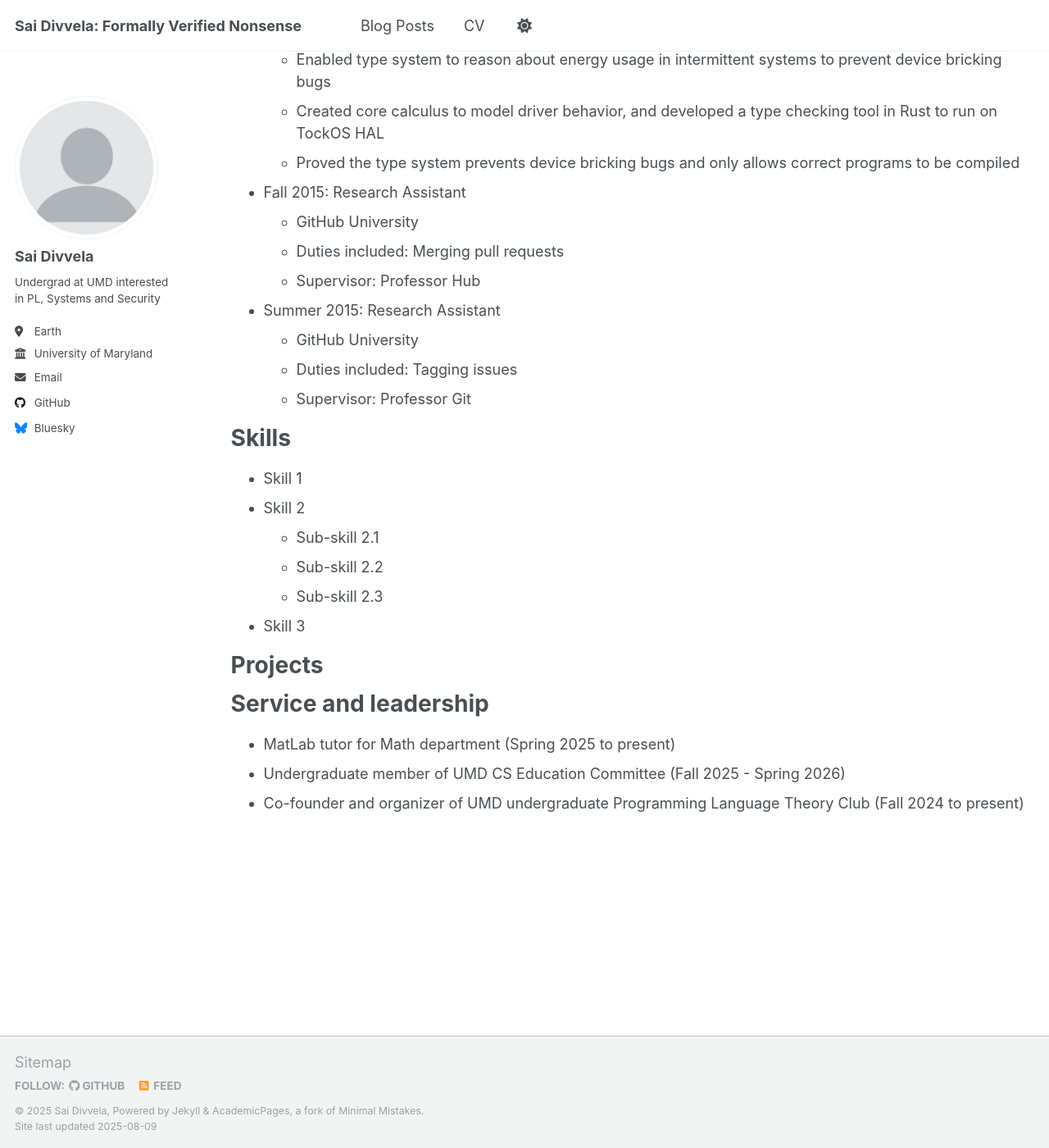
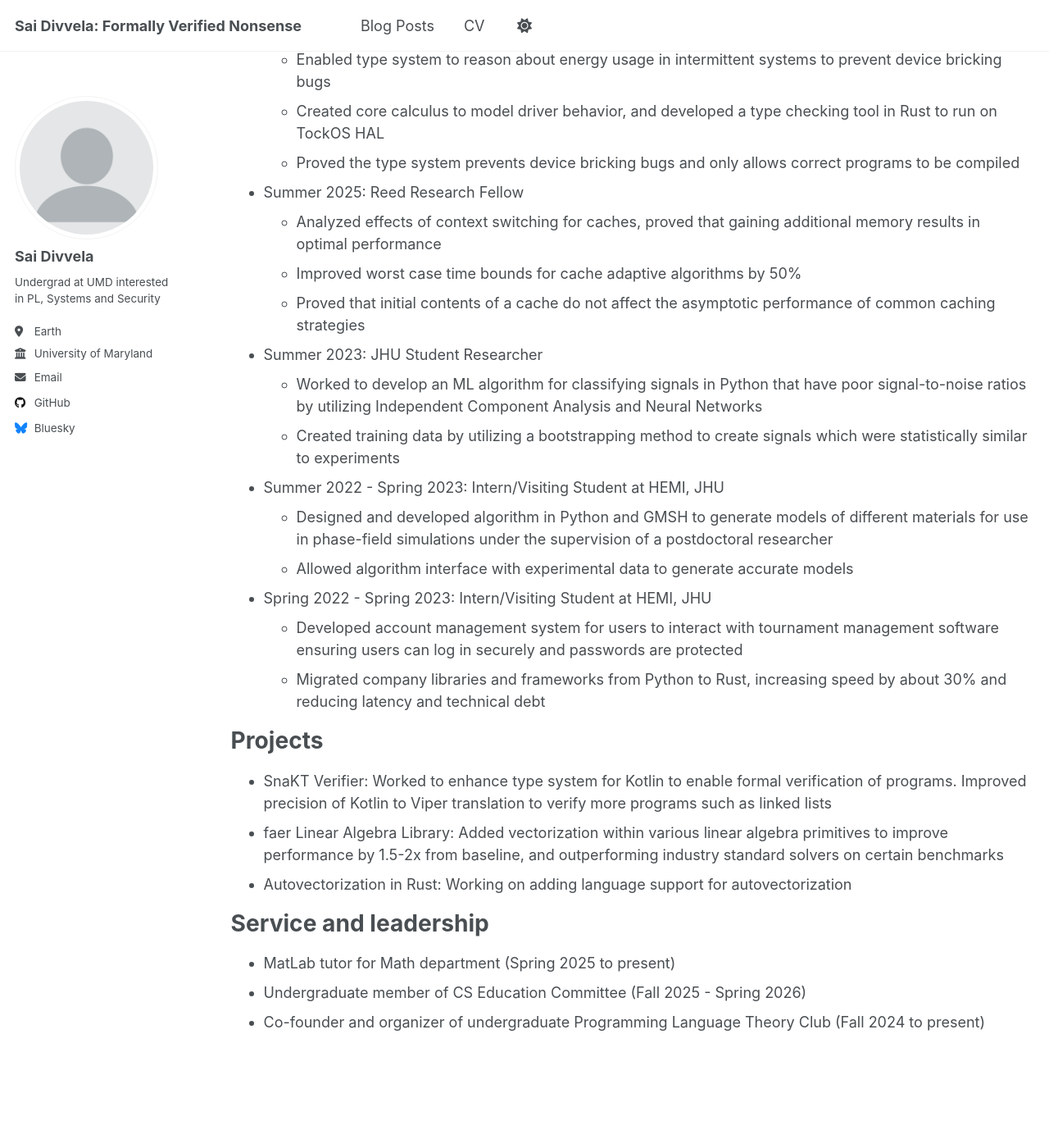
Before and after one commit to TheDeveloper101/thedeveloper101.github.io, a Jekyll site: the page built from _pages/cv.md, in a window 1280 px wide and 1400 px high, scrolled down 330 px. Shown: the whole window at 82% size. Built offline with Jekyll 4.4.1, drawn with Linux system fonts in a browser that asks for light colours; a script that is not in the unit is left out.

Commit message:
Update cv.md

```diff
--- a/_pages/cv.md
+++ b/_pages/cv.md
@@ -21,30 +21,31 @@ Work experience
   * Created core calculus to model driver behavior, and developed a type checking tool in Rust to run on TockOS HAL
   * Proved the type system prevents device bricking bugs and only allows correct programs to be compiled
 
-* Fall 2015: Research Assistant
-  * GitHub University
-  * Duties included: Merging pull requests
-  * Supervisor: Professor Hub
+* Summer 2025: Reed Research Fellow
+  * Analyzed effects of context switching for caches, proved that gaining additional memory results in optimal performance
+  * Improved worst case time bounds for cache adaptive algorithms by 50%
+  * Proved that initial contents of a cache do not affect the asymptotic performance of common caching strategies
 
-* Summer 2015: Research Assistant
-  * GitHub University
-  * Duties included: Tagging issues
-  * Supervisor: Professor Git
+* Summer 2023: JHU Student Researcher
+  * Worked to develop an ML algorithm for classifying signals in Python that have poor signal-to-noise ratios by utilizing Independent Component Analysis and Neural Networks
+  * Created training data by utilizing a bootstrapping method to create signals which were statistically similar to experiments
 
-Skills
-======
-* Skill 1
-* Skill 2
-  * Sub-skill 2.1
-  * Sub-skill 2.2
-  * Sub-skill 2.3
-* Skill 3
+* Summer 2022 - Spring 2023: Intern/Visiting Student at HEMI, JHU
+  * Designed and developed algorithm in Python and GMSH to generate models of different materials for use in phase-field simulations under the supervision of a postdoctoral researcher
+  * Allowed algorithm interface with experimental data to generate accurate models
+
+* Spring 2022 - Spring 2023: Intern/Visiting Student at HEMI, JHU
+  * Developed account management system for users to interact with tournament management software ensuring users can log in securely and passwords are protected
+  * Migrated company libraries and frameworks from Python to Rust, increasing speed by about 30% and reducing latency and technical debt
 
 Projects
 ======
+* SnaKT Verifier: Worked to enhance type system for Kotlin to enable formal verification of programs. Improved precision of Kotlin to Viper translation to verify more programs such as linked lists
+* faer Linear Algebra Library: Added vectorization within various linear algebra primitives to improve performance by 1.5-2x from baseline, and outperforming industry standard solvers on certain benchmarks
+* Autovectorization in Rust: Working on adding language support for autovectorization
 
 Service and leadership
 ======
 * MatLab tutor for Math department (Spring 2025 to present)
-* Undergraduate member of UMD CS Education Committee (Fall 2025 - Spring 2026)
-* Co-founder and organizer of UMD undergraduate Programming Language Theory Club (Fall 2024 to present)
+* Undergraduate member of CS Education Committee (Fall 2025 - Spring 2026)
+* Co-founder and organizer of undergraduate Programming Language Theory Club (Fall 2024 to present)
```
